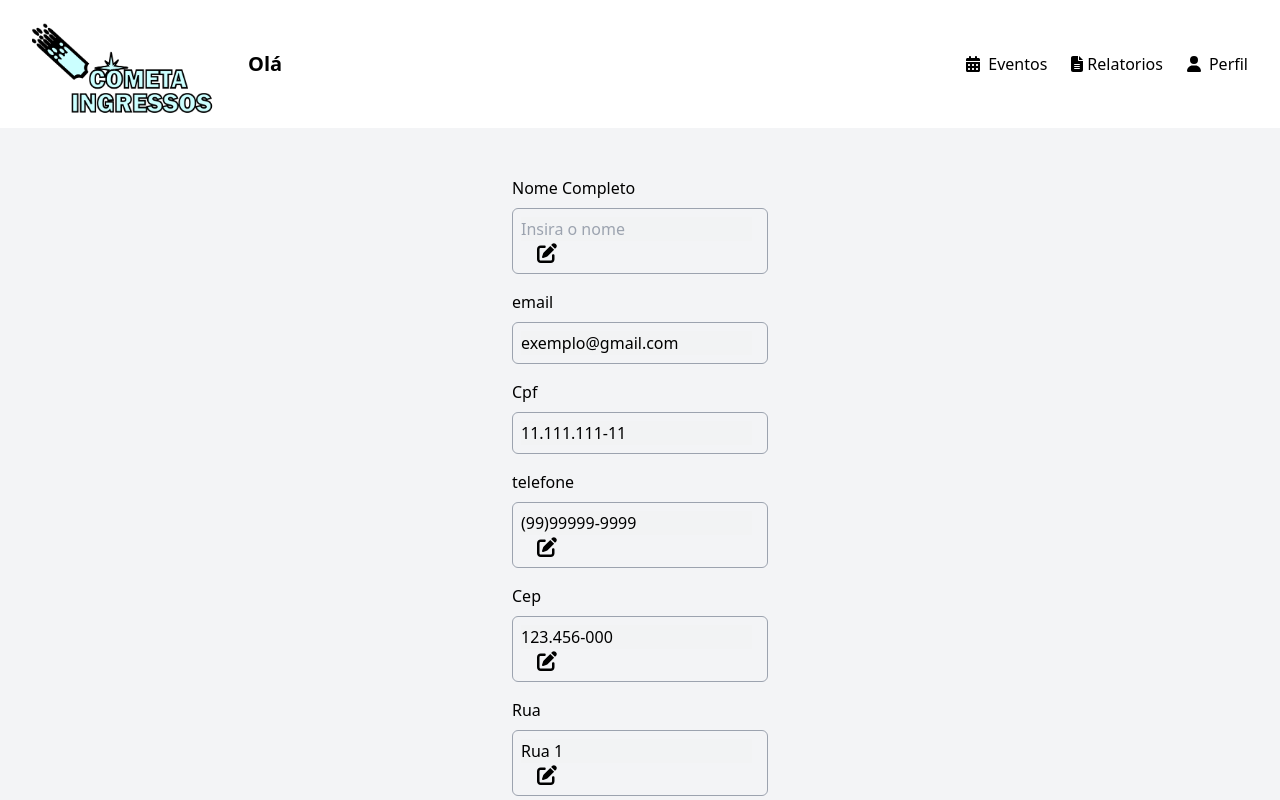
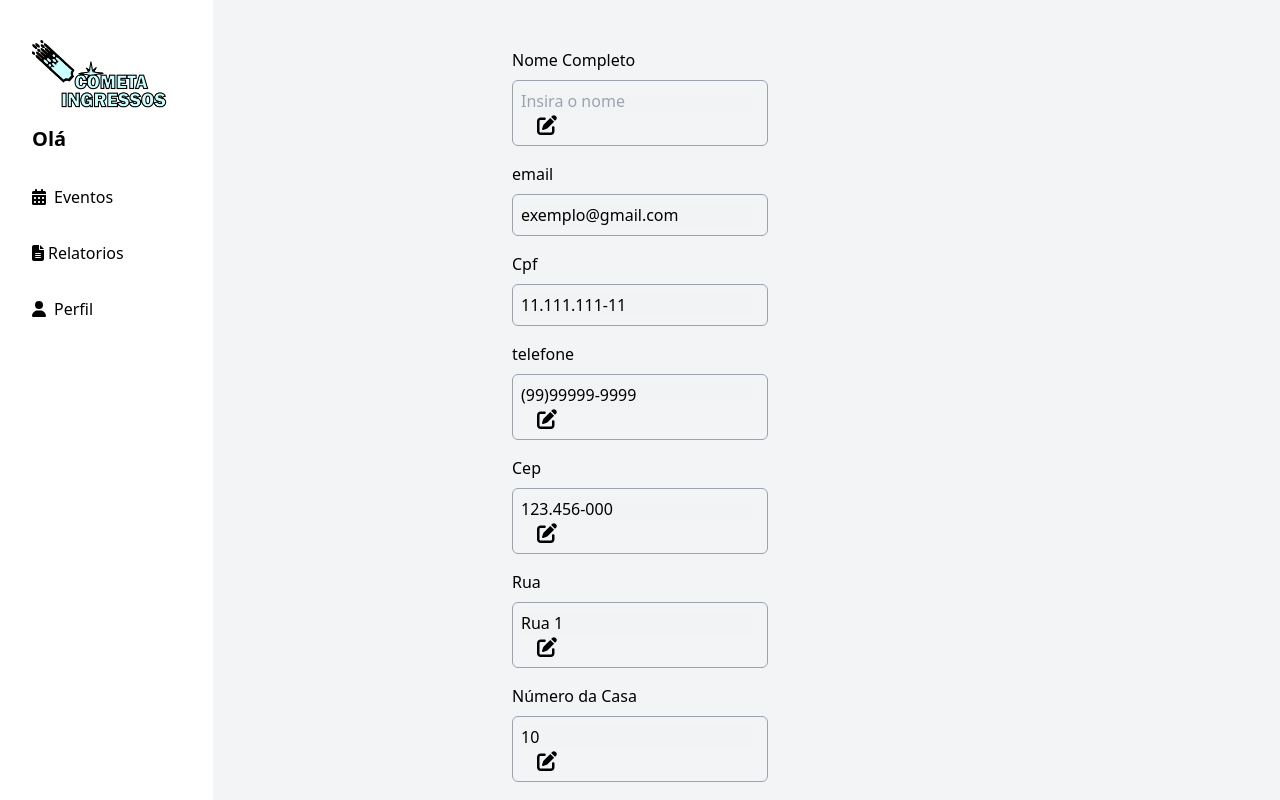
Before and after one commit to Yamazaki-Khaio/Cometa-Ingresso, a Next.js app in the folder ingressoscometa/: page /perfilpromoter in a window 1280 px wide. Shown: the top 800 px of the page. Built offline with nearby package versions, Linux system fonts and the light colour scheme; no server answers.

Commit message:
Concertando o cabeçalho de Promoter

```diff
--- a/ingressoscometa/src/components/CabecalhoPromoter/CabecalhoPromoter.tsx
+++ b/ingressoscometa/src/components/CabecalhoPromoter/CabecalhoPromoter.tsx
@@ -8,19 +8,22 @@ export default function CabecalhoPromoter(props: { isBotaoOcultoLogin?: boolean,
     const { data: session } = useSession()
     const route = useRouter()
     return(
-        <div className="flex items-center justify-between p-8 w-screen h-32 bg-white">
-            <div className="flex items-center gap-4">
+        <div className="flex flex-shrink-0 justify-center p-8 w-1/6 h-full fixed bg-white ">
+            <div className="flex flex-col gap-4">
                 <a href="/">
                     <img src="/cometa2.png" alt="Logo" width="200" height="200"/>
                 </a>
                 <h2 className="font-bold text-xl">Olá {session?.user?.name}</h2>
-            </div>
-            <div className="flex gap-6">
+
+                <div className="column gap-6">
                 <BotaoEventos/>
                 <BotaoRelatorios/>
-                <a href="/perfil"> <BotaoPerfil />
+                <a href="/perfilpromoter"> <BotaoPerfil />
                 </a>
+                </div>
             </div>
+
         </div>
     )
+
 }
--- a/ingressoscometa/src/components/PerfilCliente/PerfilCampoNome.tsx
+++ b/ingressoscometa/src/components/PerfilCliente/PerfilCampoNome.tsx
@@ -1,7 +1,7 @@
 import { faPenToSquare } from "@fortawesome/free-solid-svg-icons";
 import { FontAwesomeIcon } from "@fortawesome/react-fontawesome";
 import { useState } from "react";
-import { useSession } from "next-auth/react";
+import { getSession, useSession } from "next-auth/react";
 import { useRouter } from "next/router";
 
 
@@ -36,7 +36,7 @@ export default function PerfilCampoNome() {
             e.preventDefault();
             alert("Algo deu errado. Tente novamente.");
           }}
-          value={nome}
+          value={session?.user?.name}
           onChange={handleNomeChange}
         />
         <span className="input-group-btn p-4">
```
